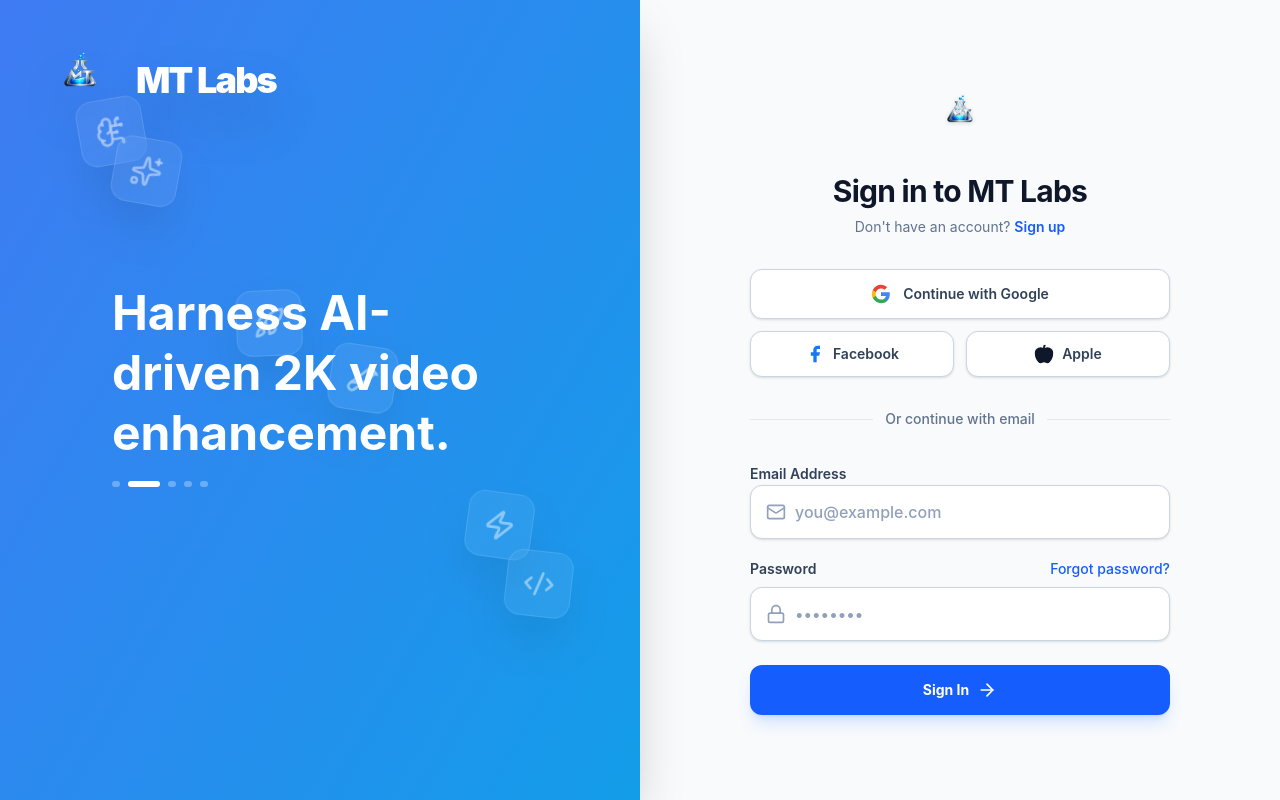
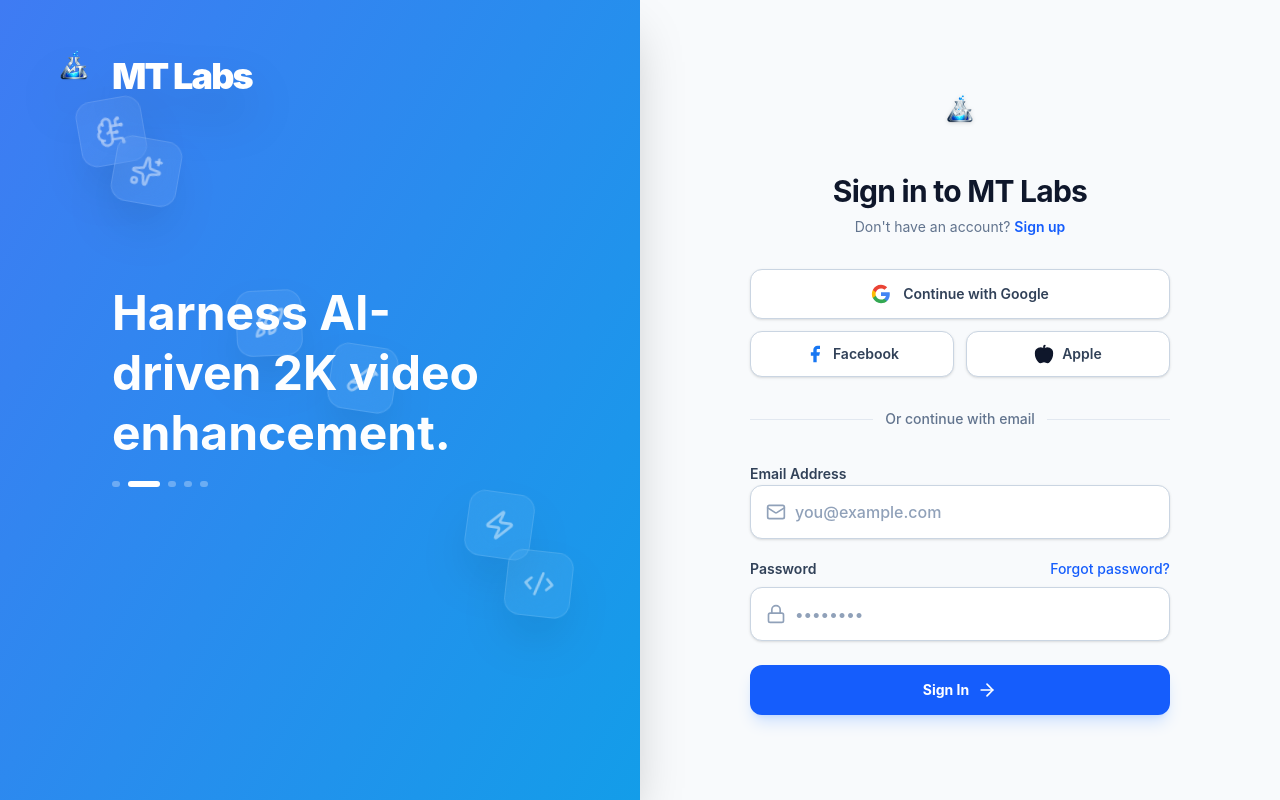
Before and after one commit to maruff630-dev/mtlabs, a Next.js app in the folder frontend/: page /sign-in in a window 1280 px wide. Built offline with nearby package versions, Linux system fonts and the light colour scheme; no server answers.

Commit message:
Fix logo alignment and spacing in Sidebar

```diff
--- a/frontend/src/components/AnimatedSidePanel.tsx
+++ b/frontend/src/components/AnimatedSidePanel.tsx
@@ -42,9 +42,9 @@
   return (
     <div suppressHydrationWarning className="hidden lg:flex w-1/2 relative bg-indigo-600 shadow-2xl items-center justify-center overflow-hidden">
       {/* Top Left Logo */}
-      <div suppressHydrationWarning className="absolute top-10 left-10 z-30 flex items-center gap-4 group">
-         <Image src="/mt-labs-logo.png" width={80} height={80} alt="MT Labs" className="drop-shadow-2xl group-hover:scale-110 transition-transform duration-300" />
-         <h1 className="text-4xl font-black text-white tracking-tighter drop-shadow-2xl">MT Labs</h1>
+      <div suppressHydrationWarning className="absolute top-10 left-10 z-30 flex items-center gap-1 group">
+         <Image src="/mt-labs-logo.png" width={68} height={68} alt="MT Labs" className="drop-shadow-2xl group-hover:scale-110 transition-transform duration-300" />
+         <h1 className="text-4xl font-black text-white tracking-tighter drop-shadow-2xl pt-1">MT Labs</h1>
       </div>
 
       {/* Dynamic Background Gradient shifting */}
```
